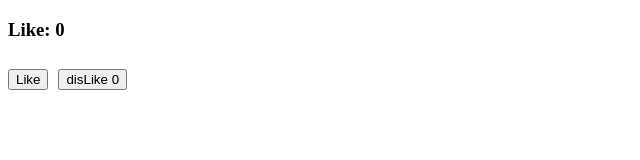
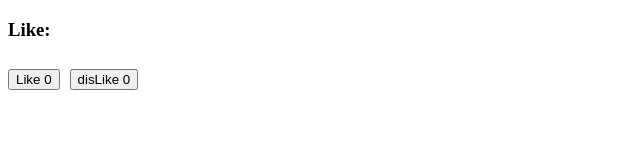
Before and after one commit to nambinachiyr/Hello_React, a React (Vite) app: page / in a window 1280 px wide. Shown: the top 160 px of the page, without its empty margins (0-640 px from the left). Built offline with nearby package versions, Linux system fonts and the light colour scheme.

Commit message:
Redecer with multiple variable with one state

```diff
--- a/src/App.jsx
+++ b/src/App.jsx
@@ -3,12 +3,12 @@ import { initialValue, reducer } from './Reducer/R_out_of_comp'
 
 function App() {
     //  Separete function
-    let [like,dispatch] = useReducer(reducer,initialValue)
+    let [reaction,dispatch] = useReducer(reducer,initialValue)
   return (
    <>
-      <h3>Like: {like}</h3>
-      <button onClick={()=>dispatch({type:"LIKE"})}>Like</button>
-      <button onClick={()=>dispatch({type:"DISLIKE"})} style={{margin:10}}>disLike {like}</button>
+      <h3>Like: </h3>
+      <button onClick={()=>dispatch({type:"LIKE"})}>Like {reaction.like}</button>
+      <button onClick={()=>dispatch({type:"DISLIKE"})} style={{margin:10}}>disLike {reaction.dislike}</button>
 
    </>
   )
--- a/src/Reducer/R_out_of_comp.js
+++ b/src/Reducer/R_out_of_comp.js
@@ -1,12 +1,22 @@
 
-let initialValue = 0;
+let initialValue = {
+    like:0,
+    dislike:0
+};
 
 function reducer(state,action){
     if(action.type == "DISLIKE"){
-        return state-1;
+        return {
+            ...state,
+            dislike: state.dislike+1
+        };
     }
     else if(action.type == "LIKE"){
-        return state+1;
+        return {
+            ...state,
+            like:state.like+1
+        }
+
     }
     return state;// This is current state
 }
```
